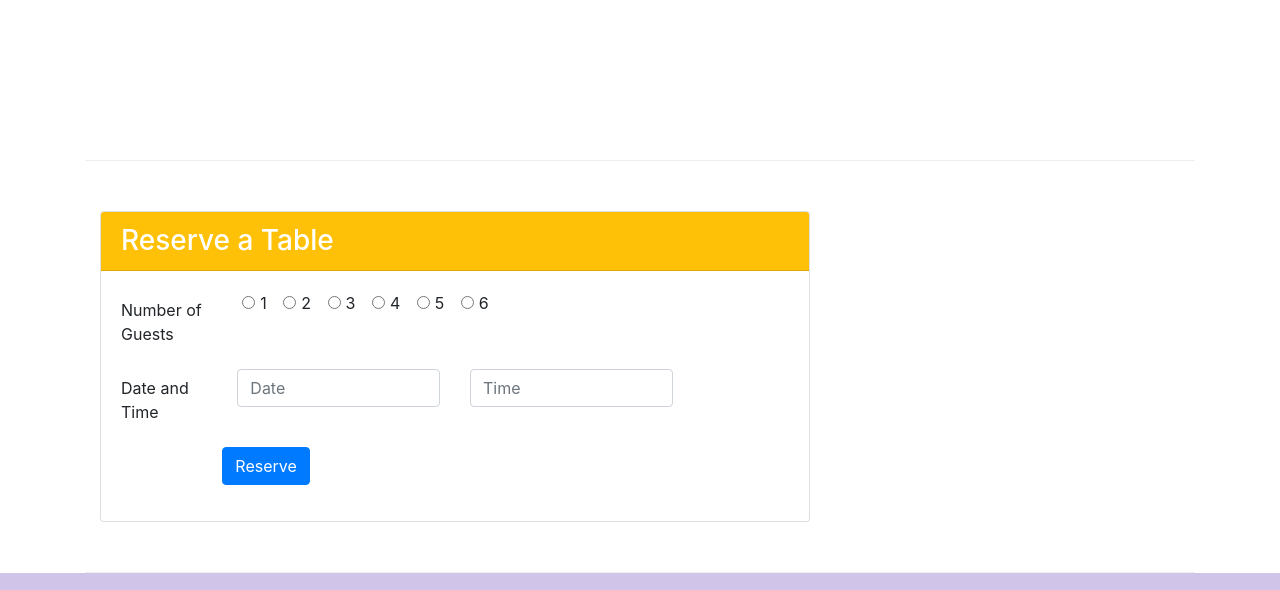
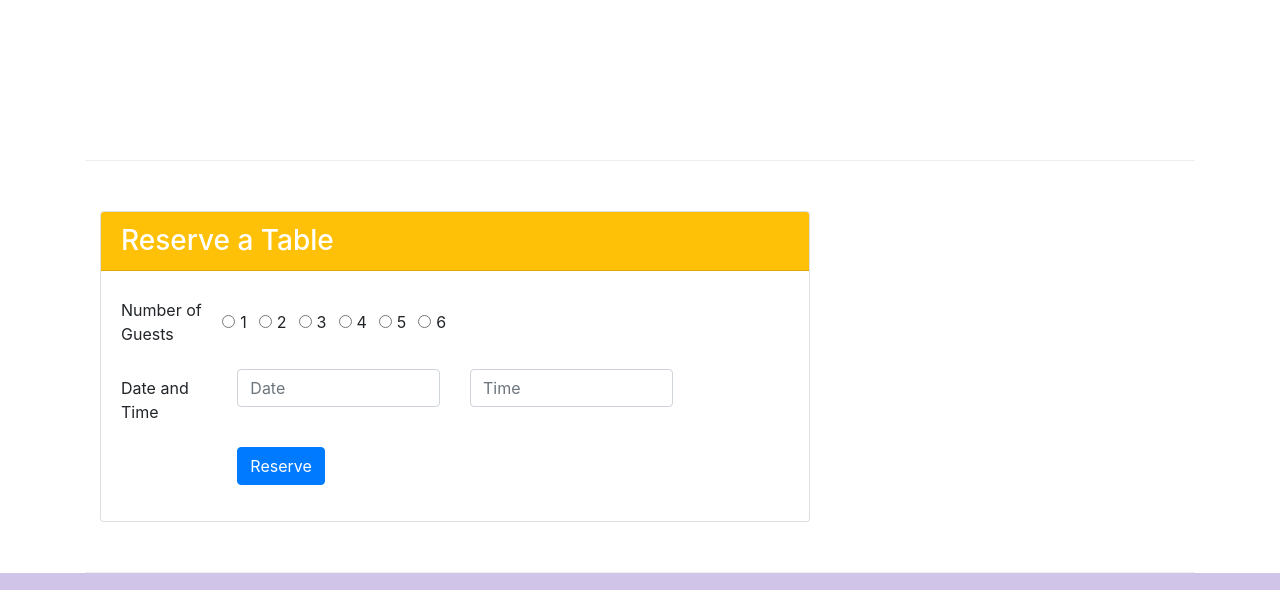
Before and after one commit to Jnki3Mav3n/bootstrap-lab, a website: page index.html in a window 1280 px wide. Shown: the part 1373-1963 px from the top of the page. Drawn offline with nearby package versions, Linux system fonts and the light colour scheme.

Commit message:
Fixed BS Task 02 Form Button

```diff
--- a/index.html
+++ b/index.html
@@ -89,7 +89,7 @@
                 </div>
             </div>
         </div>
-        <div class="row row-content align-items-center">
+        <div class="row row-content">
             <div class="col-md-8">
                 <div class="card">
                     <h3 class="card-header bg-warning text-white">Reserve a Table</h3>
@@ -97,31 +97,29 @@
                         <form>
                             <div class="form-group row">
                                 <label for="numberGuests" class="col-md-2 col-form-label">Number of Guests</label>
-                                <div class="form-check">
-                                    <div class="form-check-inline">
+                                <div class="form-check form-check-inline">
                                     <input class="form-control form-check-input" type="radio" id="numberGuests1" name="numberGuests" value="option1">
                                     <label class="form-check-label" for="numberGuests1">1</label>
                                 </div>
-                                    <div class="form-check-inline">
+                                <div class="form-check form-check-inline">
                                     <input class="form-control form-check-input" type="radio" id="numberGuests2" name="numberGuests" value="option2">
                                     <label class="form-check-label" for="numberGuests2">2</label>
                                 </div>
-                                    <div class="form-check-inline">
+                                <div class="form-check form-check-inline">
                                     <input class="form-control form-check-input" type="radio" id="numberGuests3" name="numberGuests" value="option3">
                                     <label class="form-check-label" for="numberGuests3">3</label>
                                 </div>
-                                    <div class="form-check-inline">
+                                <div class="form-check form-check-inline">
                                     <input class="form-control form-check-input" type="radio" id="numberGuests4" name="numberGuests" value="option4">
                                     <label class="form-check-label" for="numberGuests4">4</label>
                                 </div>
-                                    <div class="form-check-inline">
+                                <div class="form-check form-check-inline">
                                     <input class="form-control form-check-input" type="radio" id="numberGuests5" name="numberGuests" value="option5">
                                     <label class="form-check-label" for="numberGuests5">5</label>
                                 </div>
-                                    <div class="form-check-inline">
+                                <div class="form-check form-check-inline">
                                     <input class="form-control form-check-input" type="radio" id="numberGuests6" name="numberGuests" value="option6">
                                     <label class="form-check-label" for="numberGuests6">6</label>
-                                    </div>
                                 </div>
                             </div>
                             <div class="form-group row">
@@ -134,7 +132,7 @@
                                 </div>
                             </div>
                             <div class="form-group row">
-                                <div class="offset-md-2">
+                                <div class="offset-md-2 col-md-10">
                                     <button class="btn btn-primary" type="submit">Reserve</button>
                                 </div>
                             </div>
```
Lines whose indentation alone changed are shown as unchanged.
